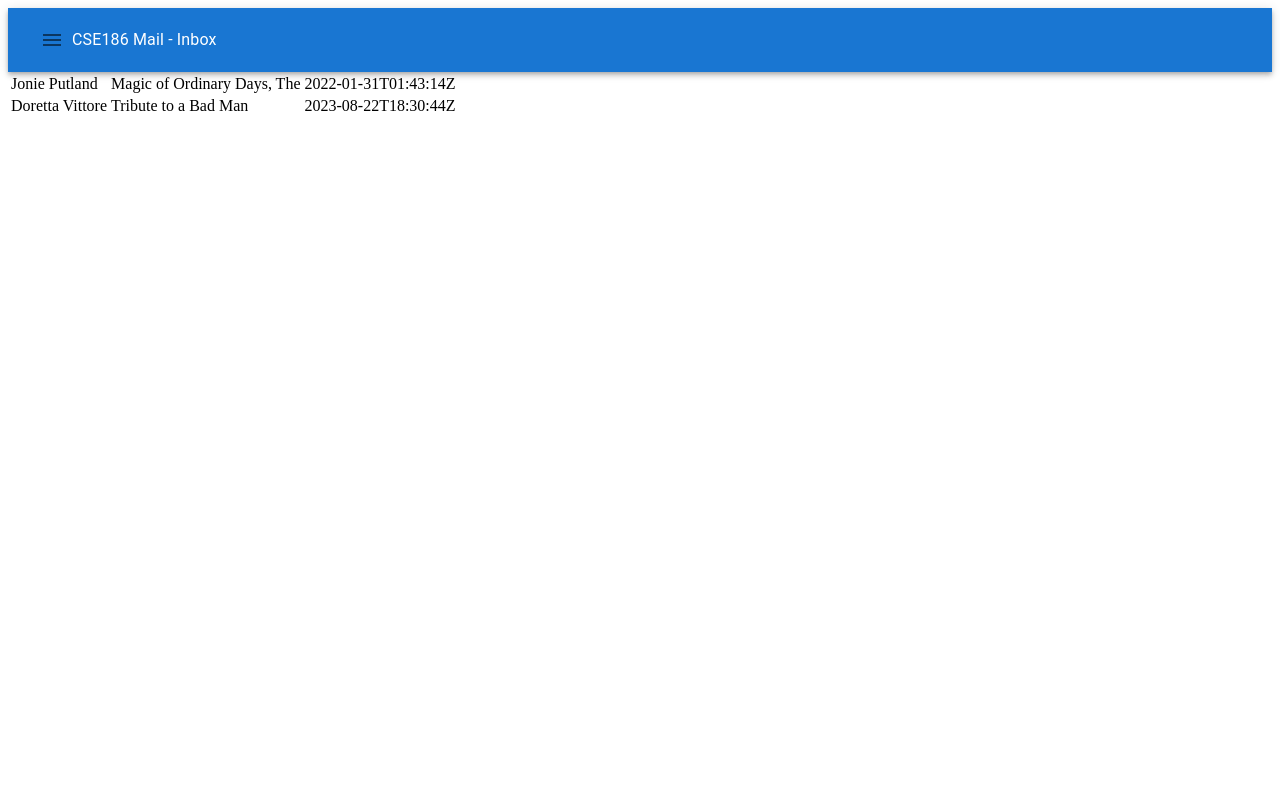
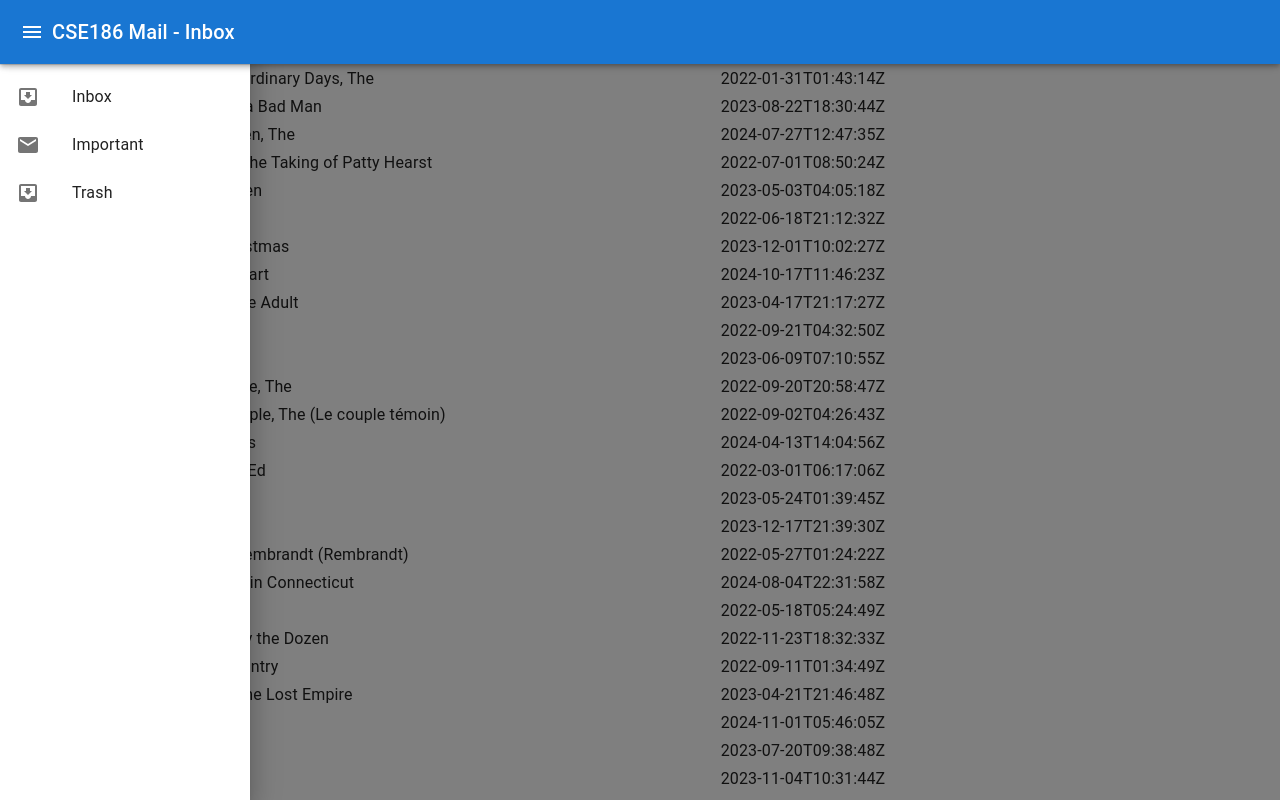
Before and after one commit to crfh-slug/Asgn4-CSE-186, a React (Vite) app in the folder Desktop/CSE 186/Assignment4/: page / in a window 1280 px wide. Both pictures are taken after a click on the button "show mailboxes". Shown: the top 800 px of the page. Built offline with nearby package versions, Linux system fonts and the light colour scheme.

Commit message:
fixed menu bar, add clickable emails

```diff
--- a/Desktop/CSE 186/Assignment4/src/App.jsx
+++ b/Desktop/CSE 186/Assignment4/src/App.jsx
@@ -8,13 +8,24 @@
 #
 #######################################################################
 */
-
+import React from 'react';
 import mail from './data/mail.json';
 import AppBar from '@mui/material/AppBar';
+import Box from '@mui/material/Box';
+import CssBaseline from '@mui/material/CssBaseline';
+import Drawer from '@mui/material/Drawer';
 import Typography from '@mui/material/Typography';
 import Toolbar from '@mui/material/Toolbar';
 import IconButton from '@mui/material/IconButton';
 import MenuIcon from '@mui/icons-material/Menu';
+import List from '@mui/material/List';
+import ListItem from '@mui/material/ListItem';
+import ListItemButton from '@mui/material/ListItemButton';
+import ListItemIcon from '@mui/material/ListItemIcon';
+import ListItemText from '@mui/material/ListItemText';
+import InboxIcon from '@mui/icons-material/MoveToInbox';
+import MailIcon from '@mui/icons-material/Mail';
+import {Divider} from '@mui/material';
 
 
 /**
@@ -26,42 +37,119 @@ import MenuIcon from '@mui/icons-material/Menu';
  */
 // const menuPages = [mail[0].name, mail[1].name, mail[2].name];
 function App() {
-  // const [menuNav, setMenuNav] = React.useState(null);
+  {/* mui.com/material-ui/react-app-bar */}
+  const [mobileOpen, setMobileOpen] = React.useState(false);
+  const [navPage, setNavPage] = React.useState(mail[0].name);
+  const [selectedEmail, setSelectedEmail] = React.useState(null);
+  const handleDrawerToggle = () => {
+    setMobileOpen(!mobileOpen);
+  };
 
-  // const handleOpenMenu = (event) => {
-  // setMenuNav(event.currentTarget);
-  // }
+  const handleMenuItemClicked = (pageName) => {
+    setNavPage(pageName);
+    handleDrawerToggle();
+  };
 
-  // const handleCloseMenu = () => {
-  // setMenuNav(null);
-  // }
+  const handleRowClick = (email) => {
+    setSelectedEmail(email);
+  };
+
+  const drawer = (
+    <div>
+      <Toolbar />
+      <Divider />
+      <List>
+        {['Inbox', 'Important', 'Trash'].map((text, index) => (
+          <ListItem key={text} disablePadding
+            // onClick = {() => handleMenuItemClicked(text)}
+            aria-label = {text}
+          >
+            <ListItemButton onClick={() => handleMenuItemClicked(text)}>
+              <ListItemIcon>
+                {index % 2 === 0 ? <InboxIcon /> : <MailIcon />}
+              </ListItemIcon>
+              <ListItemText primary={text} />
+            </ListItemButton>
+          </ListItem>
+        ))}
+      </List>
+    </div>
+  );
+
+  const mailLabel = mail.find((m) => m.name === navPage);
 
   return (
     <div>
-      <AppBar position="static">
+      {/* mui.com/material-ui/react-app-bar */}
+      <Box sx={{display: 'flex'}}>
+        <CssBaseline />
+        <AppBar
+          position='fixed'
+          sx={{
+            zIndex: (theme) => theme.zIndex.drawer + 1,
+          }}
+        >
           <Toolbar>
-          <IconButton aria-label='menu'>
+            <IconButton
+              color="inherit"
+              aria-label = {mobileOpen ? 'hide mailboxes' : 'show mailboxes'}
+              edge="start"
+              onClick={handleDrawerToggle}
+            >
               <MenuIcon />
             </IconButton>
-          <Typography>
-            CSE186 Mail - Inbox
+            <Typography variant="h6" noWrap component="div">
+              CSE186 Mail - {navPage}
             </Typography>
           </Toolbar>
         </AppBar>
+
+        <Box
+          component="nav"
+          aria-label="mailbox folders"
+        >
+          <Drawer
+            variant="temporary"
+            open={Boolean(mobileOpen)}
+            onClose={handleDrawerToggle}
+            PaperProps={{style: {width: '250px'}}}
+            ModalProps={{
+              keepMounted: true, // Better open performance on mobile
+            }}
+          >
+            {drawer}
+          </Drawer>
+        </Box>
+      </Box>
+      <AppBar />
+      <Toolbar />
+
       <table>
         <tbody>
-          <tr>
-            <td>{mail[0].mail.at(0).from.name} {' '}</td>
-            <td>{mail[0].mail.at(0).subject} {' '}</td>
-            <td>{mail[0].mail.at(0).received} {' '}</td>
+          {mailLabel.mail.map((email) => (
+            <tr key={email.id}
+              onClick = {() => handleRowClick(email)}
+              aria-label = {email.subject}
+              style={{cursor: 'pointer'}}>
+              <td>{email.from.name}</td>
+              <td>{email.subject}</td>
+              <td>{email.received}</td>
             </tr>
-          <tr>
-            <td>{mail[0].mail.at(1).from.name} {' '}</td>
-            <td>{mail[0].mail.at(1).subject} {' '}</td>
-            <td>{mail[0].mail.at(1).received} {' '}</td>
-          </tr>
+          ),
+          )}
         </tbody>
       </table>
+
+      {/* Selected Email Details */}
+      {selectedEmail && (
+        <div style={{marginTop: '20px',
+          padding: '10px',
+          border: '1px solid #ddd',
+          borderRadius: '5px'}}
+        >
+          <p>From: {selectedEmail.from.name} (@{selectedEmail.from.address})</p>
+        </div>
+      )};
       {/* Your comment here
       <div>
         <h2>Let&apos;s make this look way better with Material-UI, eh?</h2>
```
Also changed, not shown: 1 other file (tests, documents, lock files or other folders). Lines whose indentation alone changed are shown as unchanged.
